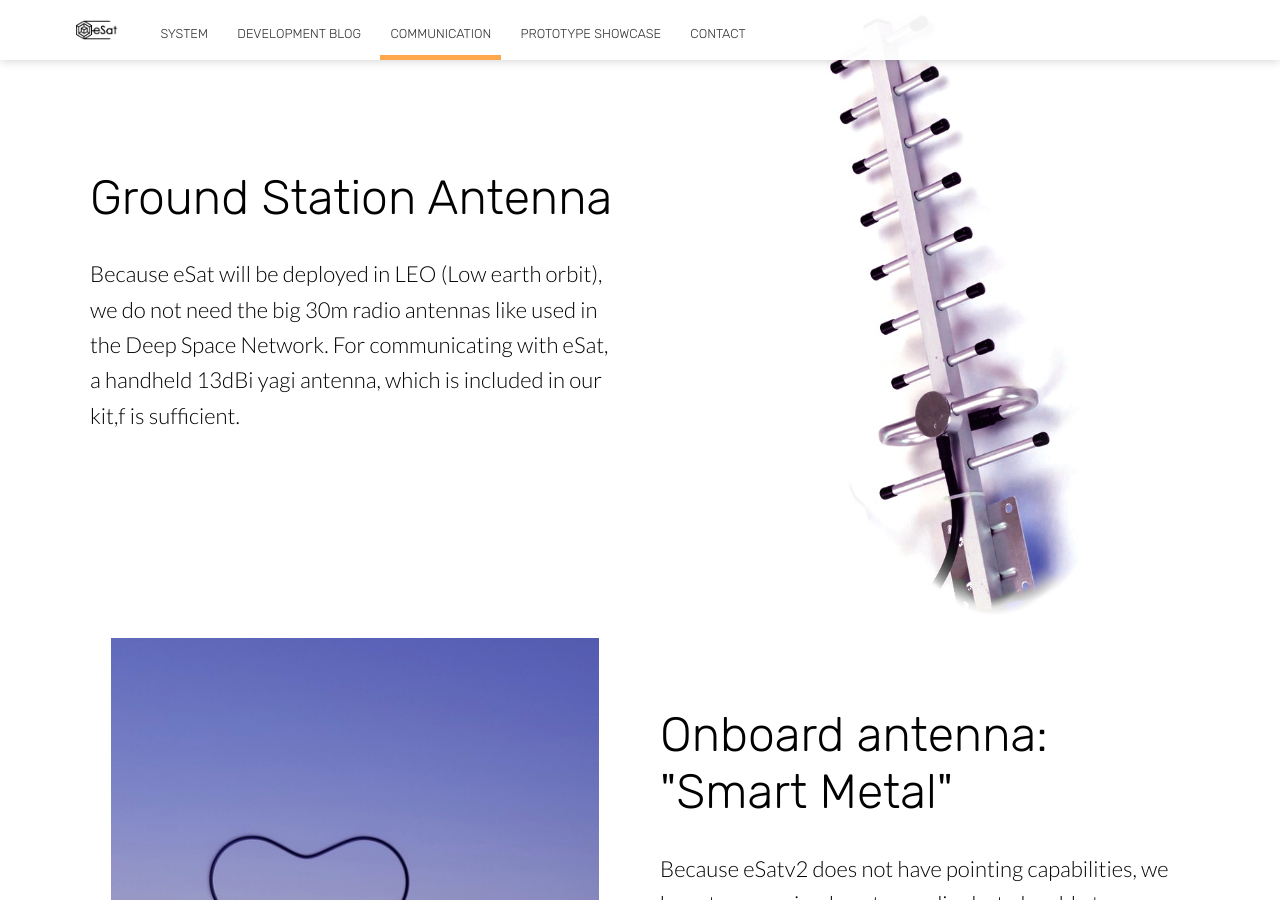
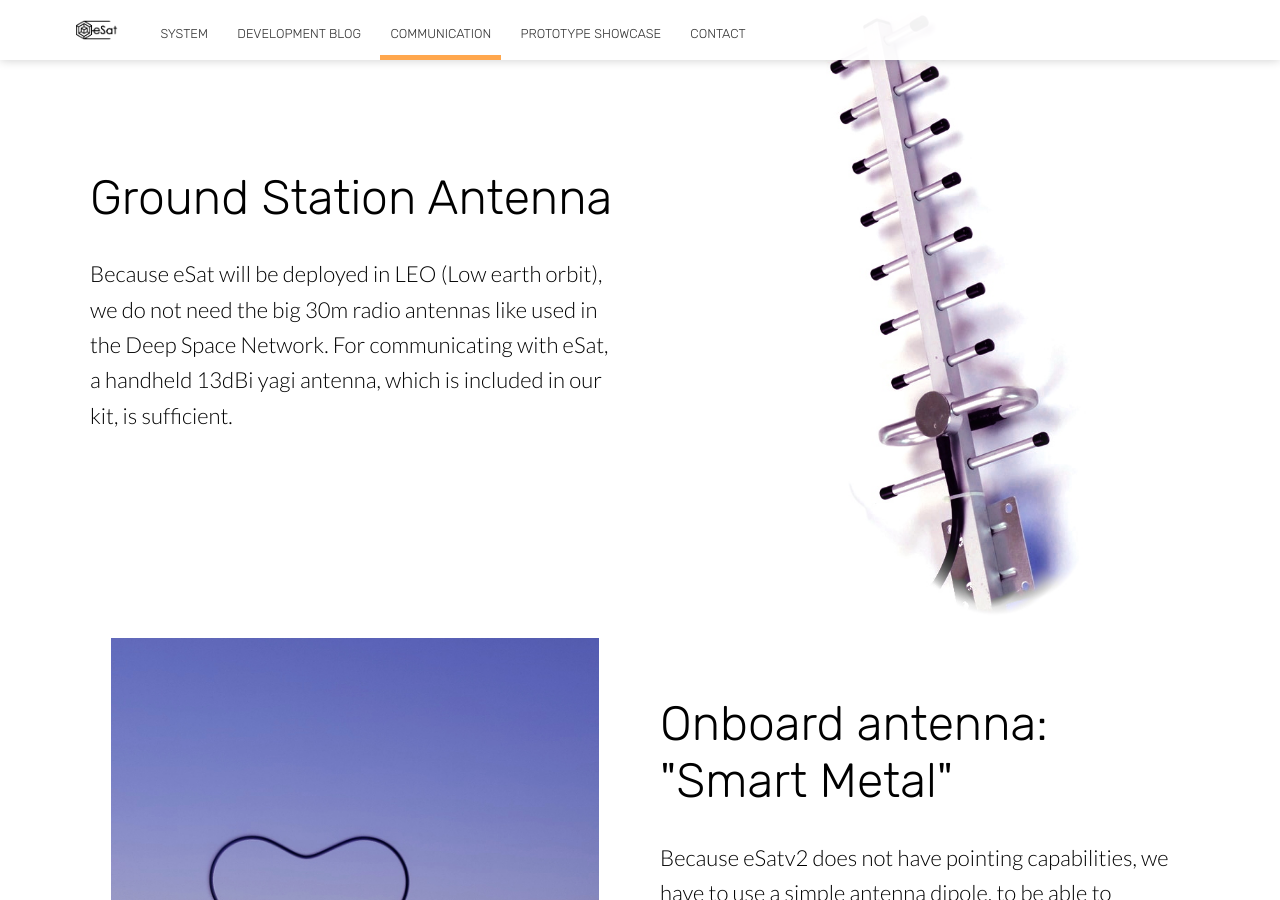
Before and after one commit to esat-space/esat-space.github.io, a Jekyll site: the page built from comm.html, in a window 1280 px wide and 900 px high, scrolled down 2524 px. Built offline with Jekyll 4.4.1, drawn with Linux system fonts in a browser that asks for light colours; nearby versions of some CDN libraries; some of the changed text lies outside the part shown.

```diff
--- a/comm.html
+++ b/comm.html
@@ -51,7 +51,7 @@ image: https://source.unsplash.com/Wj1D-qiOseE/2000x1322?a=.png
 		<div class="container flex">
 			<div class="text">
 				<h2 class="editable">Ground Station Antenna</h2>
-				<p class="editable">Because eSat will be deployed in LEO (Low earth orbit), we do not need the big 30m radio antennas like used in the Deep Space Network. For communicating with eSat, a handheld 13dBi yagi antenna, which is included in our kit,f is sufficient.</p>
+				<p class="editable">Because eSat will be deployed in LEO (Low earth orbit), we do not need the big 30m radio antennas like used in the Deep Space Network. For communicating with eSat, a handheld 13dBi yagi antenna, which is included in our kit, is sufficient.</p>
 			</div>
 			<div class="image">
 				<img class="editable" src="../images/antenna.jpg" alt="Screenshot" />
@@ -62,7 +62,8 @@ image: https://source.unsplash.com/Wj1D-qiOseE/2000x1322?a=.png
 		<div class="container flex">
 			<div class="text">
 				<h2 class="editable">Onboard antenna: "Smart Metal"</h2>
-				<p class="editable">Because eSatv2 does not have pointing capabilities, we have to use a simple antenna dipole, to be able to communicate with the satellite from all directions. To store and deploy the antenna safely in space, we use a custom formed antenna made out of a shape-memory alloy. This special metal will be freely deformable when cold to store, but will change to its desired shape when heated by the sun in space. We tested the hysteresis memory effect with a heart-shaped wire, as visible in the picture.</p>
+				<p class="editable">Because eSatv2 does not have pointing capabilities, we have to use a simple antenna dipole, to be able to communicate with the satellite from all directions. To store and deploy the antenna safely in space, we use a custom formed antenna made out of a shape-memory alloy. This special metal will be freely deformable when cold to store, but will change to its desired shape when heated by the sun in space.</p>
+				<p class="editable">We tested the hysteresis memory effect with a heart-shaped wire, as visible in the picture.</p>
 			</div>
 			<div class="image">
 				<img class="editable" src="../images/smartmetal.jpg" alt="Smart Metal Alloy" />
--- a/team.html
+++ b/team.html
@@ -8,7 +8,7 @@ image: https://source.unsplash.com/collection/10608818/2000x1322?a=.png
 	<div class="inner-hero text-container">
 		<div class="hero-text-container">
 			<h1 class="editable">Our Story</h1>
-			<p class="subtext editable">We have an extremely talented team whose sole goal is to bring you closer to the people around you.</p>
+			<p class="subtext editable">We are building an amazing team.</p>
 		</div>
 	</div>
 </section>
```
Also changed, not shown: other parts of team.html (+1 -1 lines), _posts/2019-11-10-IMUspotlight.md (+1 -1 lines), images/icmschematic.png (renamed from images/icmhighlight.PNG), 5 other files.
